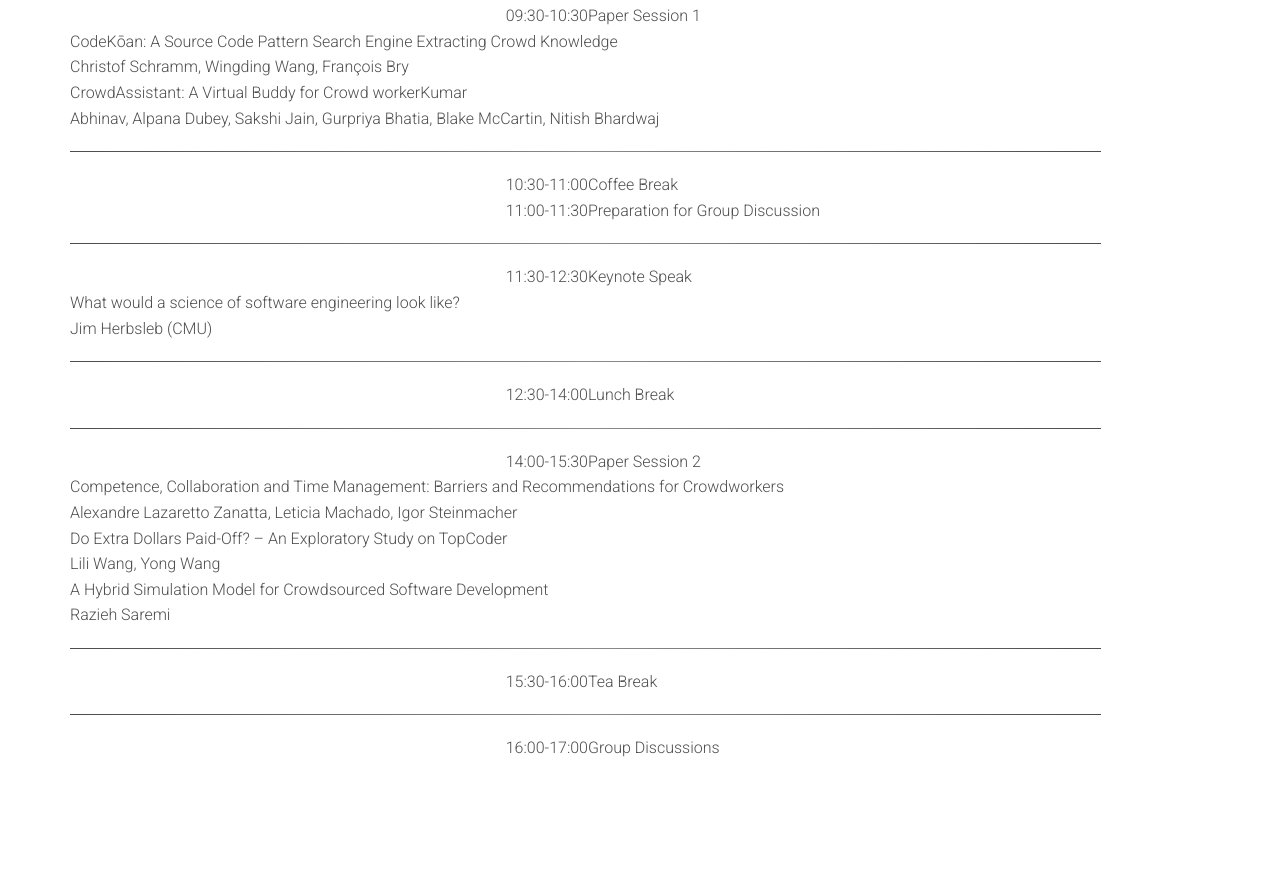
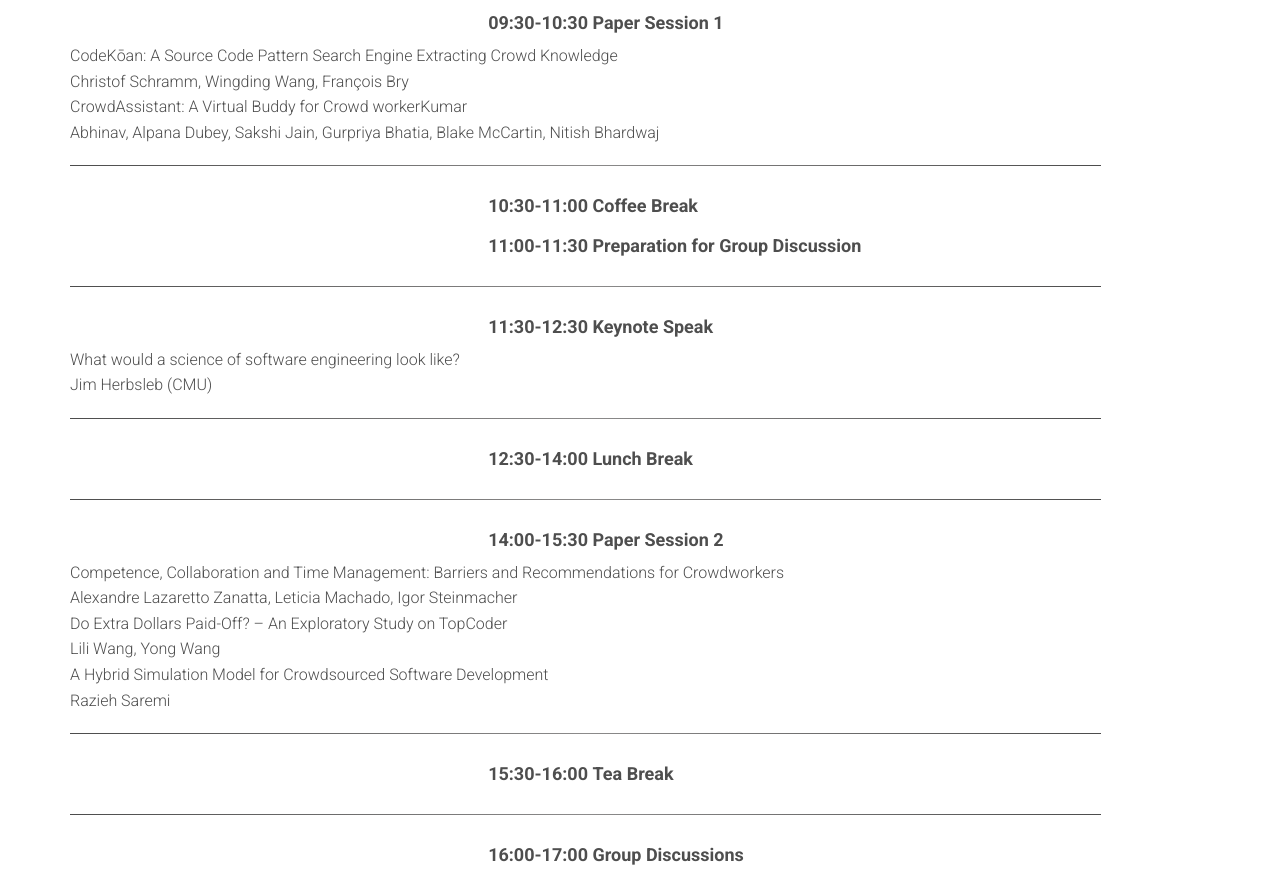
Before and after one commit to csise2018/csise2018.github.io, a website: page index.html in a window 1280 px wide. Shown: the part 1024-1902 px from the top of the page. Drawn offline with Linux system fonts and the light colour scheme; files whose address does not match are found by name.

Commit message:
Update index.html

```diff
--- a/index.html
+++ b/index.html
@@ -88,15 +88,15 @@
 					<col style="width: 513.003906px">
 				</colgroup>
 				<tr>
-					<td align="right"><h4>09:15-09:30 </h4></th>
-					<td align="left"><h4>Welcome &amp; opening</h4></th>
+					<td align="right"><h4>09:15-09:30</h4></th>
+					<td align="left"><h4>&nbsp;Welcome &amp; opening</h4></th>
 				</tr>
 				<tr>
 					<td colspan="2"><hr class="style-hr"></td>
 				</tr>
 				<tr>
-					<td align="right">09:30-10:30</td>
-					<td align="left">Paper Session 1</td>
+					<td align="right"><h4>09:30-10:30</h4></td>
+					<td align="left"><h4>&nbsp;Paper Session 1</h4></td>
 				</tr>
 				<tr>
 					<td colspan="2">CodeKōan: A Source Code Pattern Search Engine Extracting Crowd Knowledge <br>Christof Schramm, Wingding Wang, François Bry</td>
@@ -105,22 +105,22 @@
 					<td colspan="2">CrowdAssistant: A Virtual Buddy for Crowd workerKumar <br>Abhinav, Alpana Dubey, Sakshi Jain, Gurpriya Bhatia, Blake McCartin, Nitish Bhardwaj</td>
 				</tr>
 				<tr>
-					<td colspan="2"><hr class="style-hr"></td>
+					<td colspan="2"><hr class="style-hr"></h4></td>
 				</tr>
 				<tr>
-					<td align="right">10:30-11:00</td>
-					<td align="left">Coffee Break</td>
+					<td align="right"><h4>10:30-11:00</h4></td>
+					<td align="left"><h4>&nbsp;Coffee Break</h4></td>
 				</tr>
 				<tr>
-					<td align="right">11:00-11:30</td>
-					<td align="left">Preparation for Group Discussion</td>
+					<td align="right"><h4>11:00-11:30</h4></td>
+					<td align="left"><h4>&nbsp;Preparation for Group Discussion</h4></td>
 				</tr>
 				<tr>
 					<td colspan="2"><hr class="style-hr"></td>
 				</tr>
 				<tr>
-					<td align="right">11:30-12:30</td>
-					<td align="left">Keynote Speak</td>
+					<td align="right"><h4>11:30-12:30</td>
+					<td align="left"><h4>&nbsp;Keynote Speak</h4></td>
 				</tr>
 				<tr>
 					<td colspan="2">What would a science of software engineering look like?<br>Jim Herbsleb (CMU)</td>
@@ -129,15 +129,15 @@
 					<td colspan="2"><hr class="style-hr"></td>
 				</tr>
 				<tr>
-					<td align="right">12:30-14:00 </td>
-					<td align="left">Lunch Break</td>
+					<td align="right"><h4>12:30-14:00</h4></td>
+					<td align="left"><h4>&nbsp;Lunch Break</h4></td>
 				</tr>
 				<tr>
 					<td colspan="2"><hr class="style-hr"></td>
 				</tr>
 				<tr>
-					<td align="right">14:00-15:30</td>
-					<td align="left">Paper Session 2</td>
+					<td align="right"><h4>14:00-15:30</h4></td>
+					<td align="left"><h4>&nbsp;Paper Session 2</h4></td>
 				</tr>
 				<tr>
 					<td colspan="2">Competence, Collaboration and Time Management: Barriers and Recommendations for Crowdworkers<br>Alexandre Lazaretto Zanatta, Leticia Machado, Igor Steinmacher</td>
@@ -152,15 +152,15 @@
 					<td colspan="2"><hr class="style-hr"></td>
 				</tr>
 				<tr>
-					<td align="right">15:30-16:00</td>
-					<td align="left">Tea Break</td>
+					<td align="right"><h4>15:30-16:00</h4></td>
+					<td align="left"><h4>&nbsp;Tea Break</h4></td>
 				</tr>
 				<tr>
 					<td colspan="2"><hr class="style-hr"></td>
 				</tr>
 				<tr>
-					<td align="right">16:00-17:00</td>
-					<td align="left">Group Discussions</td>
+					<td align="right"><h4>16:00-17:00</h4></td>
+					<td align="left"><h4>&nbsp;Group Discussions</h4></td>
 				</tr>
 			</table>
 		    </div>
```
